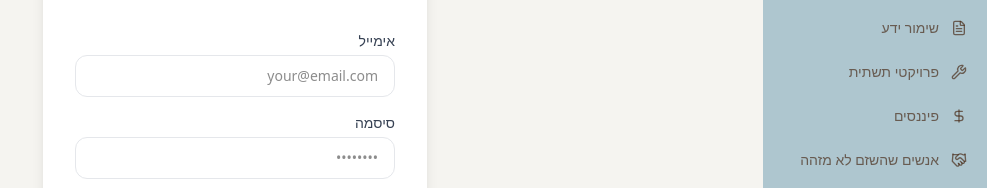
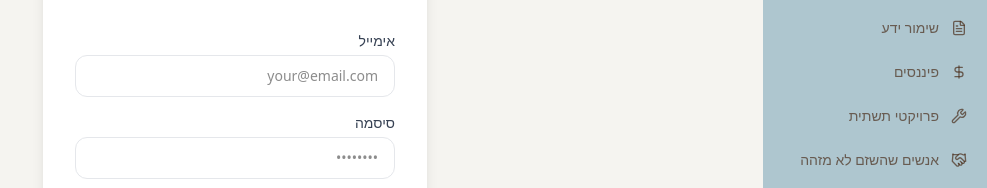
Before and after one commit to urilewko/arc-app, a Next.js app: page /login in a window 1280 px wide. Shown: the part 323-511 px from the top of the page, without its empty margins (293-1280 px from the left). Built offline with nearby package versions, Linux system fonts and the light colour scheme; no server answers.

Commit message:
Move finance link up one more in sidebar

```diff
--- a/components/Sidebar.tsx
+++ b/components/Sidebar.tsx
@@ -21,8 +21,8 @@ const links = [
   { href: "/projects", label: "פרויקטים פעילים", icon: FolderOpen },
   { href: "/blocks", label: "The Blocks", icon: Zap },
   { href: "/debriefs", label: "שימור ידע", icon: FileText },
+  { href: "/finance", label: "פיננסים", icon: DollarSign },
   { href: "/infra", label: "פרויקטי תשתית", icon: Wrench },
-  { href: "/finance", label: "פיננסים", icon: DollarSign },
   { href: "/collaborators", label: "אנשים שהשזם לא מזהה", icon: HandshakeIcon },
   { href: "/contacts", label: "אנשי קשר", icon: Users },
 ];
```
